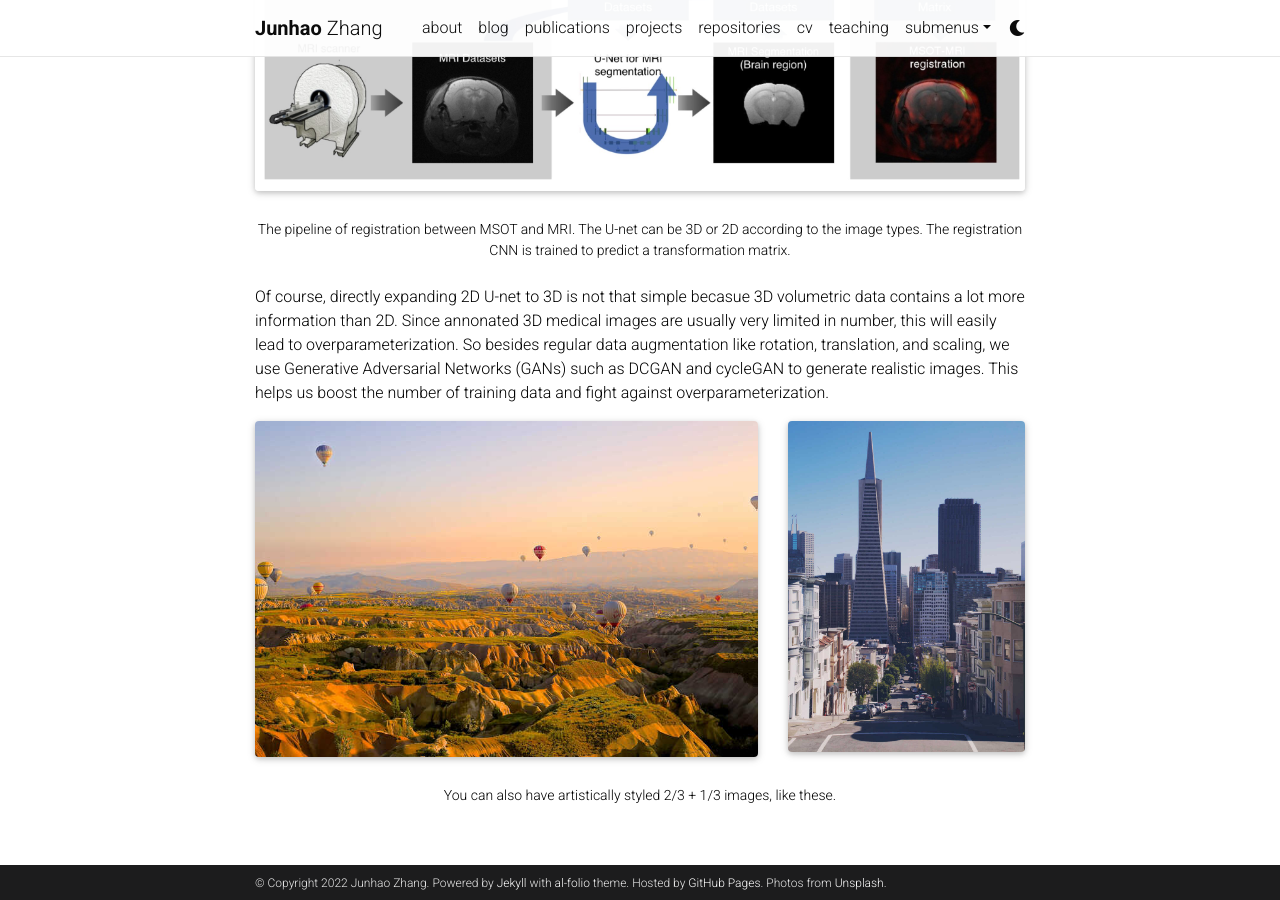
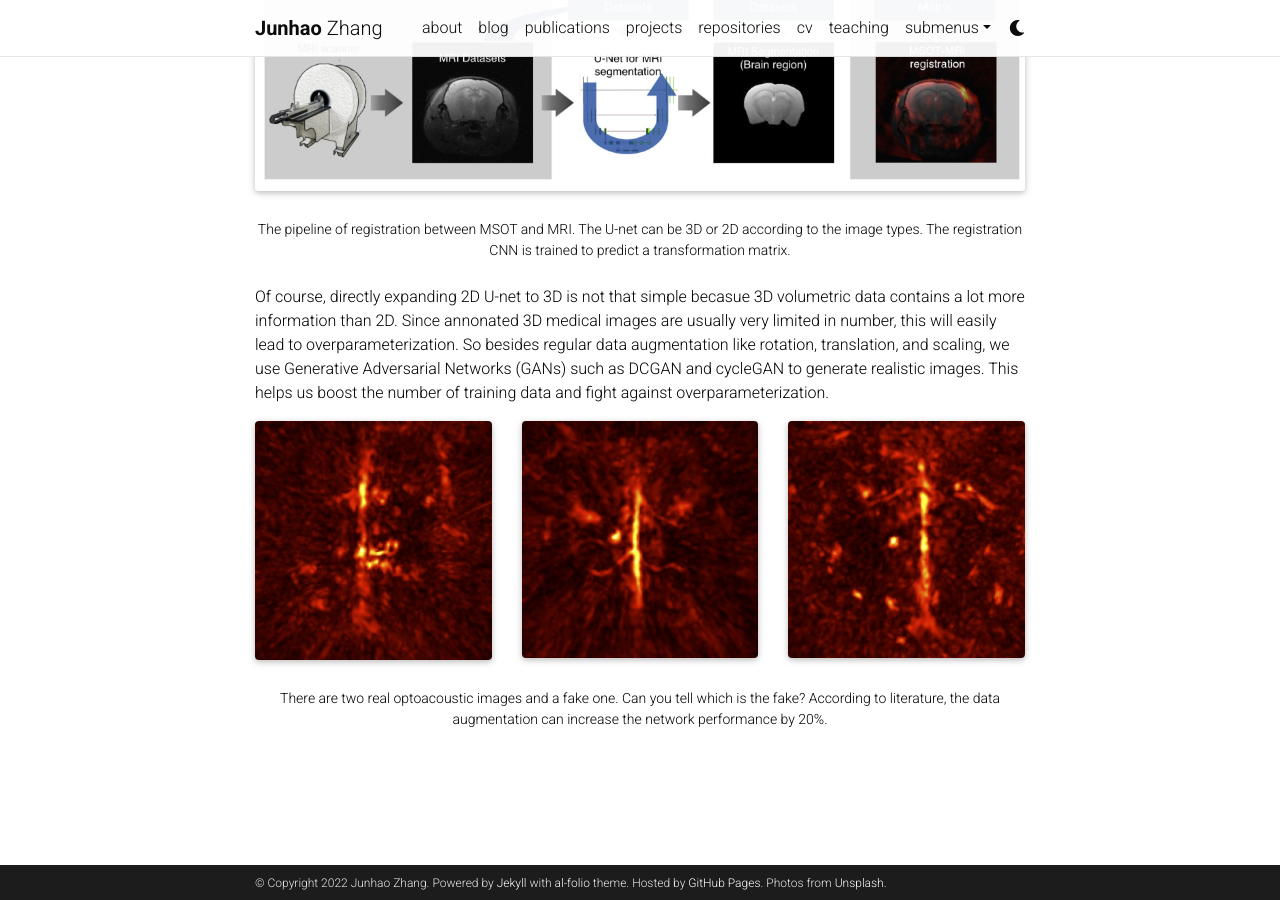
Before and after one commit to Junha0Zhang/junha0Zhang.github.io, a Jekyll site: the page built from _projects/3_project.md, in a window 1280 px wide and 900 px high, scrolled down 1112 px. Built offline with Jekyll 4.4.1, drawn with Linux system fonts in a browser that asks for light colours; full-size pictures stand in for the smaller copies a plugin makes; comment, search, counter and statistics services are not loaded; a style sheet for code colours, icons or effects is not loaded.

Commit message:
Update 3_project.md

```diff
--- a/_projects/3_project.md
+++ b/_projects/3_project.md
@@ -10,13 +10,13 @@ Multispectral optoacoustic tomography (MSOT) is an imaging technology that gener
 
 <div class="row">
     <div class="col-sm mt-3 mt-md-0">
-        {% include figure.html path="assets/img/MRI.jpg" title="example image" class="img-fluid rounded z-depth-1" %}
+        {% include figure.html path="assets/img/MRI.jpg" title="MRI" class="img-fluid rounded z-depth-1" %}
     </div>
     <div class="col-sm mt-3 mt-md-0">
-        {% include figure.html path="assets/img/pbb.jpg" title="example image" class="img-fluid rounded z-depth-1" %}
+        {% include figure.html path="assets/img/pbb.jpg" title="pbb" class="img-fluid rounded z-depth-1" %}
     </div>
     <div class="col-sm mt-3 mt-md-0">
-        {% include figure.html path="assets/img/aoi.jpg" title="example image" class="img-fluid rounded z-depth-1" %}
+        {% include figure.html path="assets/img/aoi.jpg" title="aoi" class="img-fluid rounded z-depth-1" %}
     </div>
 </div>
 <div class="caption">
@@ -28,7 +28,7 @@ The co-registration between these two imaging modalities is currently done mannu
 The solution involves with the segmentation of brain in each imaging modality through U-net, and then the registration between two brain masks (DL-based or optimization-based can both do the job!). The error function can be chosen as RMSE, BCE, Dice, or you can explore your own to optimize the prediction.
 <div class="row">
     <div class="col-sm mt-3 mt-md-0">
-        {% include figure.html path="assets/img/pipeline.jpg" title="example image" class="img-fluid rounded z-depth-1" %}
+        {% include figure.html path="assets/img/pipeline.jpg" title="pipeline" class="img-fluid rounded z-depth-1" %}
     </div>
 </div>
 <div class="caption">
@@ -37,15 +37,17 @@ The solution involves with the segmentation of brain in each imaging modality th
 
 Of course, directly expanding 2D U-net to 3D is not that simple becasue 3D volumetric data contains a lot more information than 2D. Since annonated 3D medical images are usually very limited in number, this will easily lead to overparameterization. So besides regular data augmentation like rotation, translation, and scaling, we use Generative Adversarial Networks (GANs) such as DCGAN and cycleGAN to generate realistic images. This helps us boost the number of training data and fight against overparameterization.
 
-
-<div class="row justify-content-sm-center">
-    <div class="col-sm-8 mt-3 mt-md-0">
-        {% include figure.html path="assets/img/6.jpg" title="example image" class="img-fluid rounded z-depth-1" %}
+<div class="row">
+    <div class="col-sm mt-3 mt-md-0">
+        {% include figure.html path="assets/img/real_1.jpg" title="real_1" class="img-fluid rounded z-depth-1" %}
     </div>
-    <div class="col-sm-4 mt-3 mt-md-0">
-        {% include figure.html path="assets/img/11.jpg" title="example image" class="img-fluid rounded z-depth-1" %}
+    <div class="col-sm mt-3 mt-md-0">
+        {% include figure.html path="assets/img/fake.jpg" title="fake" class="img-fluid rounded z-depth-1" %}
+    </div>
+    <div class="col-sm mt-3 mt-md-0">
+        {% include figure.html path="assets/img/real_2.jpg" title="real_2" class="img-fluid rounded z-depth-1" %}
     </div>
 </div>
 <div class="caption">
-    You can also have artistically styled 2/3 + 1/3 images, like these.
+    There are two real optoacoustic images and a fake one. Can you tell which is the fake? According to literature, the data augmentation can increase the network performance by 20%.
 </div>
```
